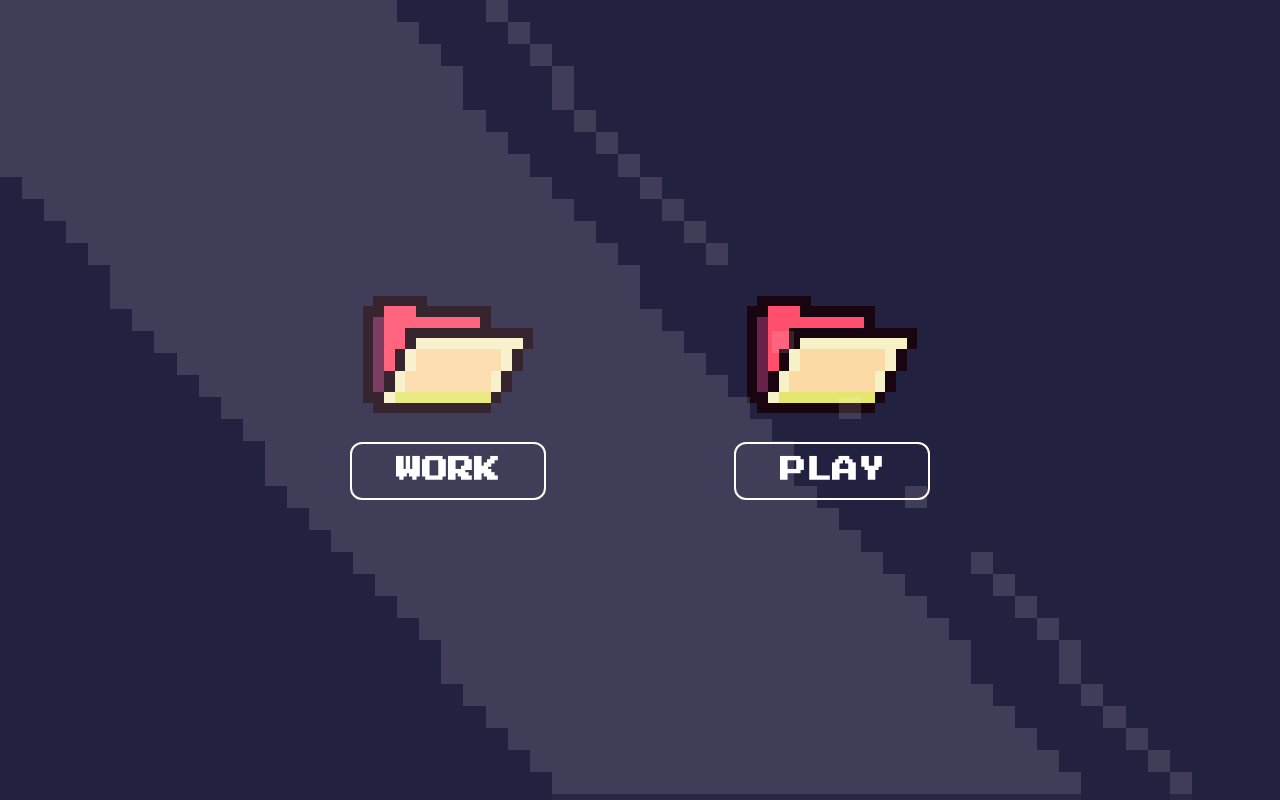
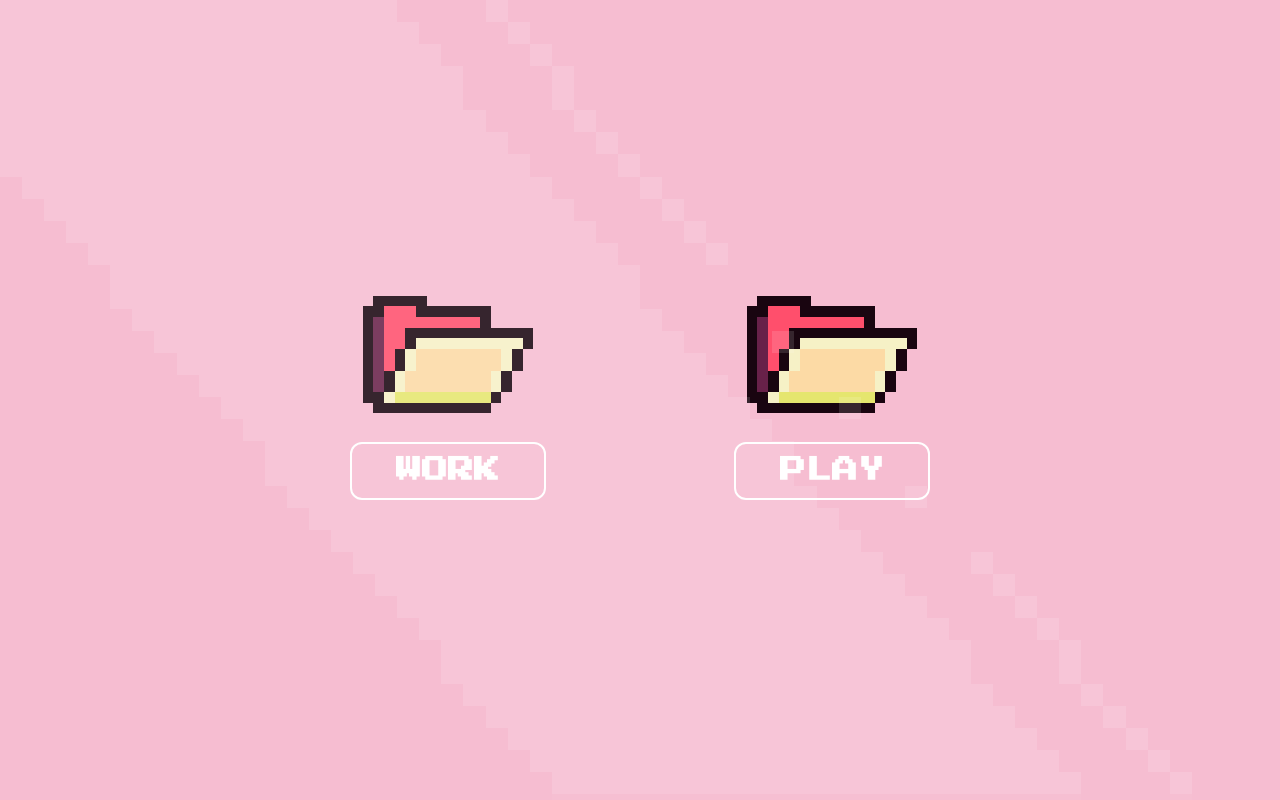
Before and after one commit to jovillacorta/an-html-site, a plain HTML site: page index.html in a window 1280 px wide. Drawn offline with Linux system fonts and the light colour scheme.

Commit message:
Screen color change, img icon change

```diff
--- a/css/style.css
+++ b/css/style.css
@@ -1,6 +1,6 @@
 :root {
     --dark-blue: #2d395e;
-    --blue-black: #232140;
+    --blue-black: #f6bdd1;
 
 }
 
```
Also changed, not shown: public/imgfile-hover.png, public/imgfile.png, 1 other file.
